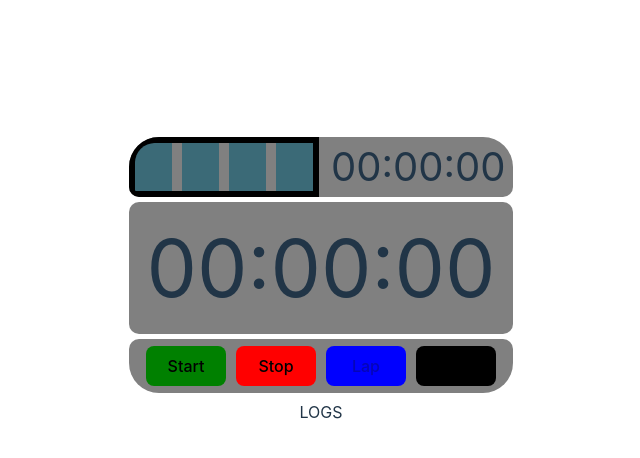
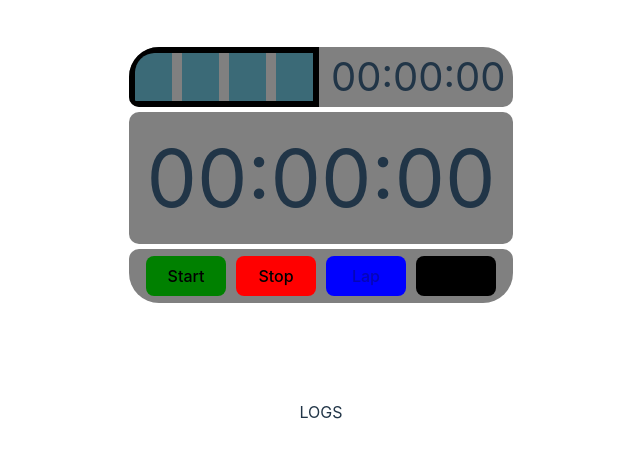
Before and after one commit to Paveu99/Stopwatch, a React (Vite) app: page / in a window 1280 px wide. Shown: the top 458 px of the page, without its empty margins (319-959 px from the left). Built offline with nearby package versions, Linux system fonts and the light colour scheme.

Commit message:
Set fixed height for the whole page

```diff
--- a/src/App.scss
+++ b/src/App.scss
@@ -8,4 +8,5 @@
 .page {
   display: grid;
   grid-template-rows: 1fr 1fr;
+  height: 90vh;
 }
```
